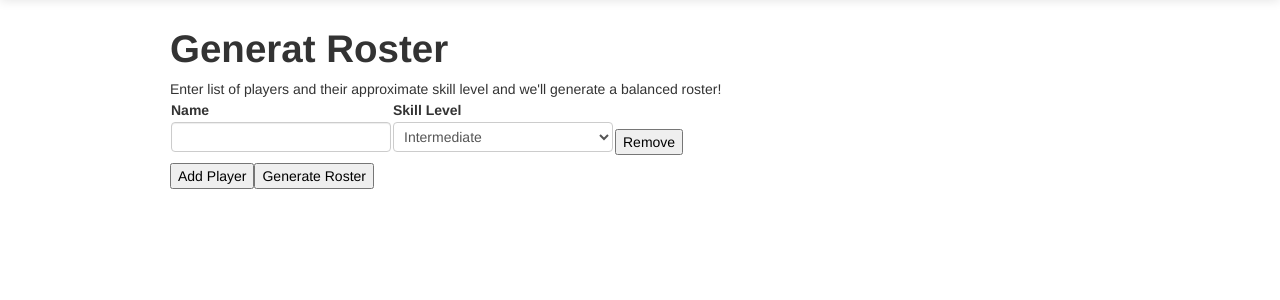
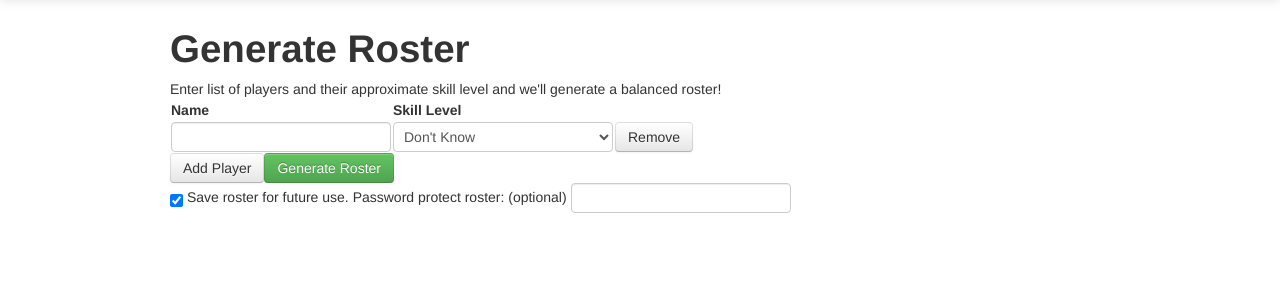
Before and after one commit to kyledemeule/firstpick, a Flask app: page / in a window 1280 px wide. Shown: the part 41-341 px from the top of the page. Run offline with Flask 2, Linux system fonts and the light colour scheme; some libraries are stand-ins or nearby versions.

Commit message:
Some UI improvements.

```diff
--- a/app/static/app.js
+++ b/app/static/app.js
@@ -1,7 +1,12 @@
+var add_player = function() {
+    var empty_row = $("#empty-player-row tr:first").html();
+    $('#player-list tr:last').after("<tr>" + empty_row + "</tr>");
+    $('#player-list tr:last input:first').focus();
+};
+
 $(document).ready(function() {
     $("#add-player").click(function() {
-        var empty_row = $("#empty-player-row tr:first").html();
-        $('#player-list tr:last').after("<tr>" + empty_row + "</tr>");
+        add_player();
     });
 
     $("div.main").on("click", "button.remove-player", function() {
@@ -9,4 +14,15 @@ $(document).ready(function() {
             $(this).closest("tr").remove();
         }
     });
+
+    $('#make-roster-form').on('keyup keypress', function(e) {
+        var code = e.keyCode || e.which;
+        if (code == 13) {
+            e.preventDefault();
+            if(e.type == "keyup") {
+                add_player();
+            }
+            return false;
+        }
+    });
 })
--- a/app/templates/form_elements/player.html
+++ b/app/templates/form_elements/player.html
@@ -5,13 +5,13 @@
     <td>
         <select name="player_skill[]">
           <option value="4">Expert</option>
-          <option value="3" selected=selected>Intermediate</option>
+          <option value="3">Intermediate</option>
           <option value="2">Novice</option>
           <option value="1">Beginner</option>
-          <option value="0">Don't Know</option>
+          <option value="0" selected=selected>Don't Know</option>
         </select>
     </td>
     <td>
-        <button type="button" class="remove-player">Remove</button>
+        <button type="button" class="btn btn-default remove-player">Remove</button>
     </td>
 </tr>
--- a/app/templates/index.html
+++ b/app/templates/index.html
@@ -1,9 +1,9 @@
 {% extends "layout.html" %}
 {% block body %}
-    <h1>Generat Roster</h1>
+    <h1>Generate Roster</h1>
     <div class="container">
         Enter list of players and their approximate skill level and we'll generate a balanced roster!
-        <form action="{{ url_for('roster') }}" method=post class=add-entry>
+        <form action="{{ url_for('roster') }}" method=post class="add-entry form-inline" id="make-roster-form">
             <input type="hidden" name="search_type" value="product">
             <table id="player-list">
                 <tr>
@@ -13,7 +13,10 @@
                 </tr>
                 {% include 'form_elements/player.html' %}
             </table>
-            <button type="button" id="add-player">Add Player</button><input type=submit value="Generate Roster">
+            <button type="button" id="add-player" class="btn">Add Player</button><input type=submit value="Generate Roster" class="btn btn-success">
+            <br />
+            <input type="checkbox" name="save-roster" value="true" checked=checked> Save roster for future use.
+            Password protect roster: (optional) <input type="text" name="roster-password">
         </form>
         <table id="empty-player-row" style="visibility: hidden;">
             {% include 'form_elements/player.html' %}
```
